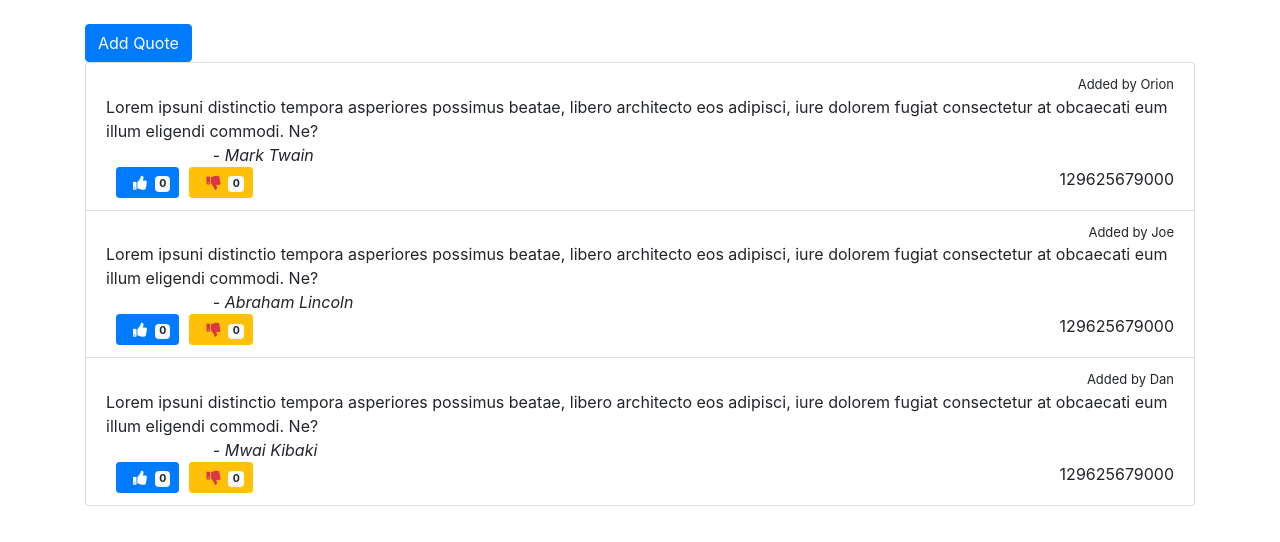
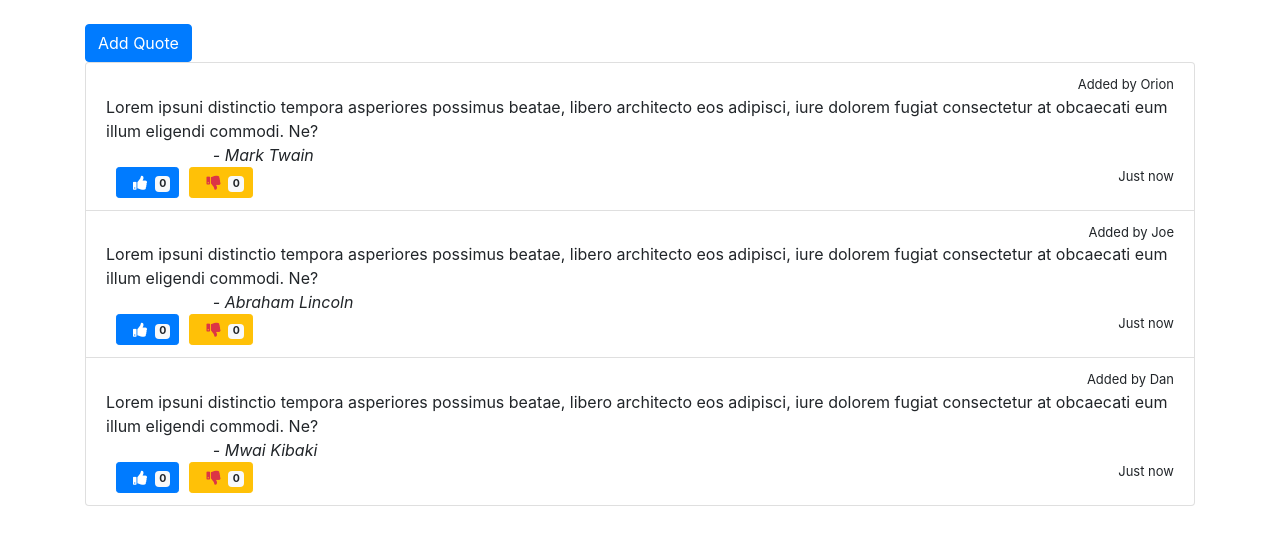
Before and after one commit to Mutembeijoe/quotes-angular-app, an Angular app: page / in a window 1280 px wide. Shown: the top 542 px of the page. Built offline with nearby package versions, Linux system fonts and the light colour scheme.

Commit message:
modified time pipe to display when a quote was added in a cool formated way :sunglasses:

```diff
--- a/src/app/components/quote-time-detail/quote-time-detail.component.css
+++ b/src/app/components/quote-time-detail/quote-time-detail.component.css
@@ -0,0 +1,3 @@
+.time{
+    font-size: small;
+}
--- a/src/app/components/quote-time-detail/quote-time-detail.component.html
+++ b/src/app/components/quote-time-detail/quote-time-detail.component.html
@@ -1 +1 @@
-<div class="time">{{time | async}}</div>
+<div class="time">{{time | async | time}}</div>
--- a/src/app/components/quote-time-detail/quote-time-detail.component.ts
+++ b/src/app/components/quote-time-detail/quote-time-detail.component.ts
@@ -1,5 +1,5 @@
 import { Component, OnInit, Input } from '@angular/core';
-import { interval } from 'rxjs';
+import { interval, timer } from 'rxjs';
 import { map } from 'rxjs/operators';
 import { Quote } from 'src/app/models/quote';
 @Component({
@@ -10,7 +10,7 @@ import { Quote } from 'src/app/models/quote';
 export class QuoteTimeDetailComponent implements OnInit {
   @Input()quote: Quote;
   constructor() { }
-  time = interval(1000).pipe(
+  time = timer(1000, 60000).pipe(
     map(() => this.quote.Age)
   );
 
--- a/src/app/models/quote.ts
+++ b/src/app/models/quote.ts
@@ -5,7 +5,7 @@ export class Quote {
     constructor(private body: string, private author: string, private submittedBy: string) {
         this.upvotes = 0;
         this.downvotes = 0;
-        this.addedAt = new Date(2015, 7, 10);
+        this.addedAt = new Date();
     }
 
     get Age() {
--- a/src/app/pipes/time.pipe.ts
+++ b/src/app/pipes/time.pipe.ts
@@ -1,13 +1,27 @@
 import { Pipe, PipeTransform } from '@angular/core';
-import { interval } from 'rxjs';
-import { map } from 'rxjs/operators';
 
 @Pipe({
   name: 'time'
 })
 export class TimePipe implements PipeTransform {
 
-  transform(value: Date, ...args: any[]): any {
+  transform(value: number, ...args: any[]): any {
+    const minutes = parseInt((value / 60000).toFixed(0), 10);
+
+    if ( minutes < 1 ) {
+      return `Just now`;
+    } else if (minutes >= 60 && minutes < 1440) {
+      console.log(minutes);
+      return `About ${(minutes / 60).toFixed(0)} hours ago`;
+    } else if (minutes >= 1 && minutes < 60 ) {
+      return `About ${minutes} minutes ago `;
+    } else if (minutes >= 1440 && minutes <= 10080 ) {
+      return `About ${(minutes / 1440).toFixed(0)} days ago`;
+    } else if (minutes >= 10080 && minutes <= 14400 ) {
+      return `About a week ago`;
+    } else {
+      return `More than 1 week ago`;
+    }
   }
 
 }
```
